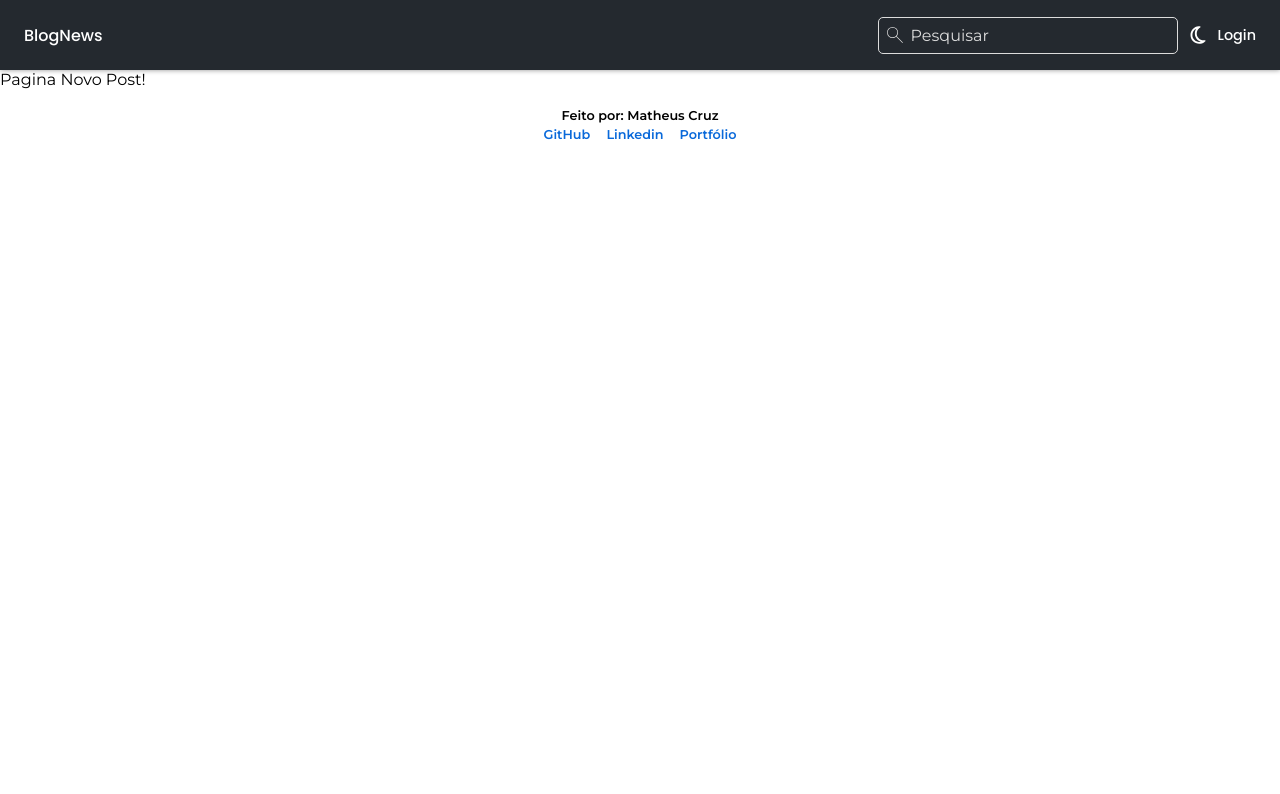
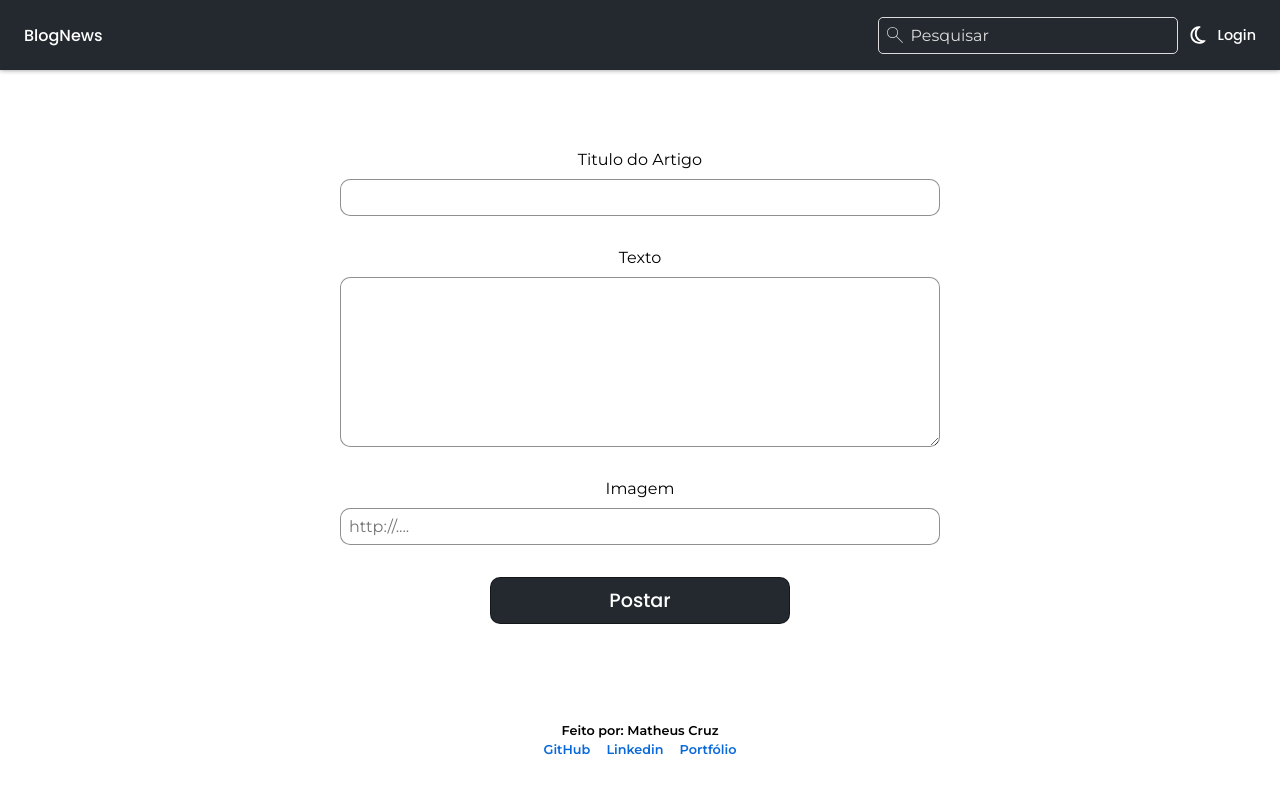
Before and after one commit to rlxmts/blognews, a React (Vite) app in the folder client/: page /novo-post in a window 1280 px wide. Shown: the top 794 px of the page. Built offline with nearby package versions, Linux system fonts and the light colour scheme.

Commit message:
:sparkles: Adicionando pagina novo post

```diff
--- a/client/src/Pages/NovoPost/index.jsx
+++ b/client/src/Pages/NovoPost/index.jsx
@@ -1,6 +1,69 @@
+import styled from "styled-components";
+import Container from "../../components/Common/Container";
+import Botao from "../../components/Common/Botao";
+
+const Section = styled.section`
+    padding: 5rem 0;
+
+    .container-novopost{
+        display: flex;
+        align-items: center;
+        justify-content: center;
+        flex-direction: column;
+        gap: 3rem;
+    }
+
+    form{
+        width:100%;
+        display: flex;
+        flex-direction: column;
+        align-items: center;
+        gap: 2rem;
+
+        div{
+            width: 100%;
+            display: flex;
+            flex-direction: column;
+            align-items: center;
+            gap: 10px;
+        }
+    }
+
+    input, textarea{
+        outline: none;
+        border-radius: 10px;
+        border: 1px solid #00000070;
+        width: 100%;
+        max-width: 600px;
+        padding: .5rem;
+    }
+
+    label{
+        display:block;
+    }
+`
+
 const NovoPost = () => {
     return(
-        <h1> Pagina Novo Post!</h1>
+        <Section>
+            <Container className="container-novopost">
+                <form>
+                    <div>
+                        <label htmlFor="titulo">Titulo do Artigo</label>
+                        <input id="titulo" required/>
+                    </div>
+                    <div>
+                        <label htmlFor="texto">Texto</label>
+                        <textarea rows="8" id="texto"/>
+                    </div>
+                    <div>
+                        <label htmlFor="imagem">Imagem</label>
+                        <input id="imagem" placeholder="http://...."/>
+                    </div>
+                    <Botao>Postar</Botao>
+                </form>
+            </Container>
+        </Section>
     )
 }
 
```
